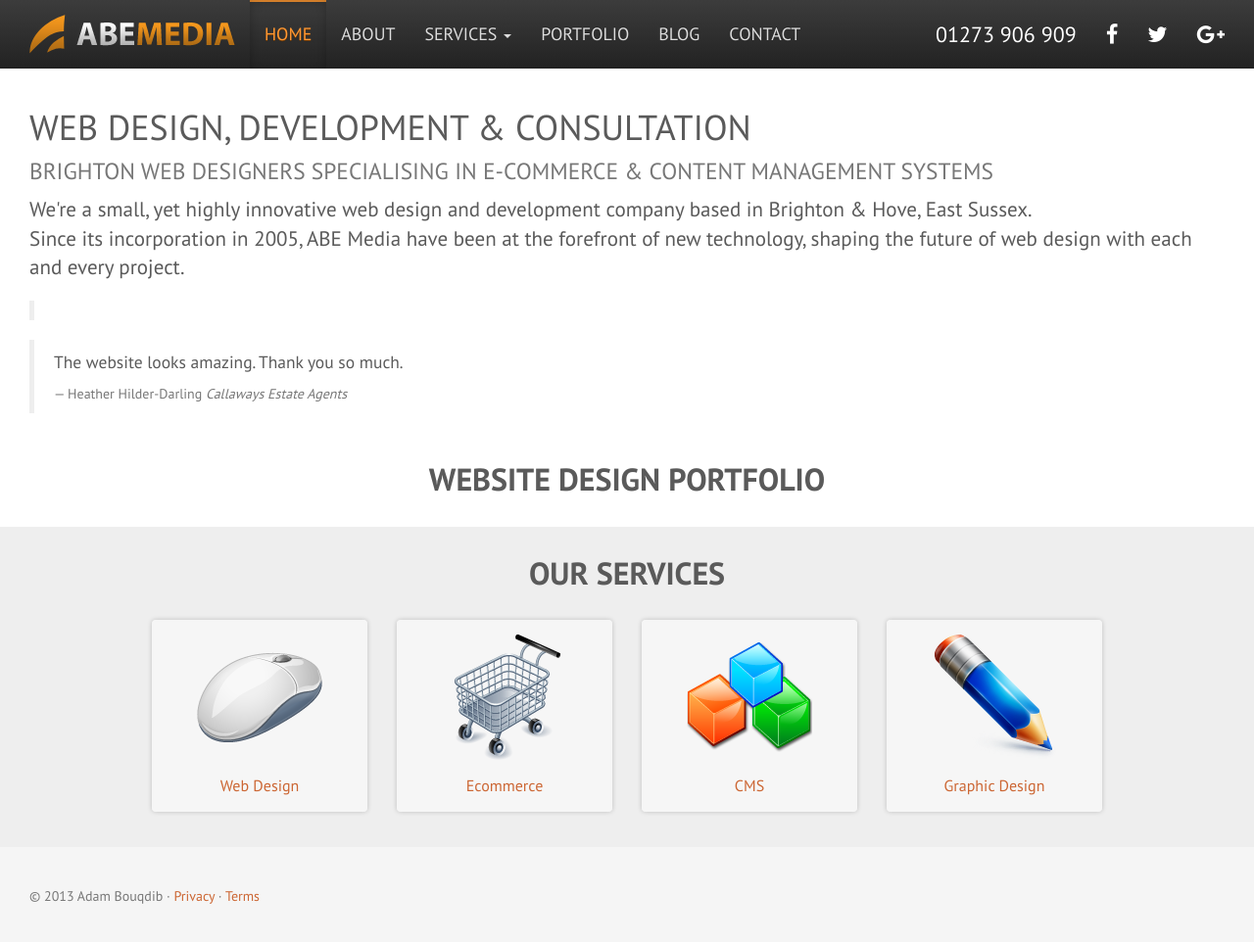
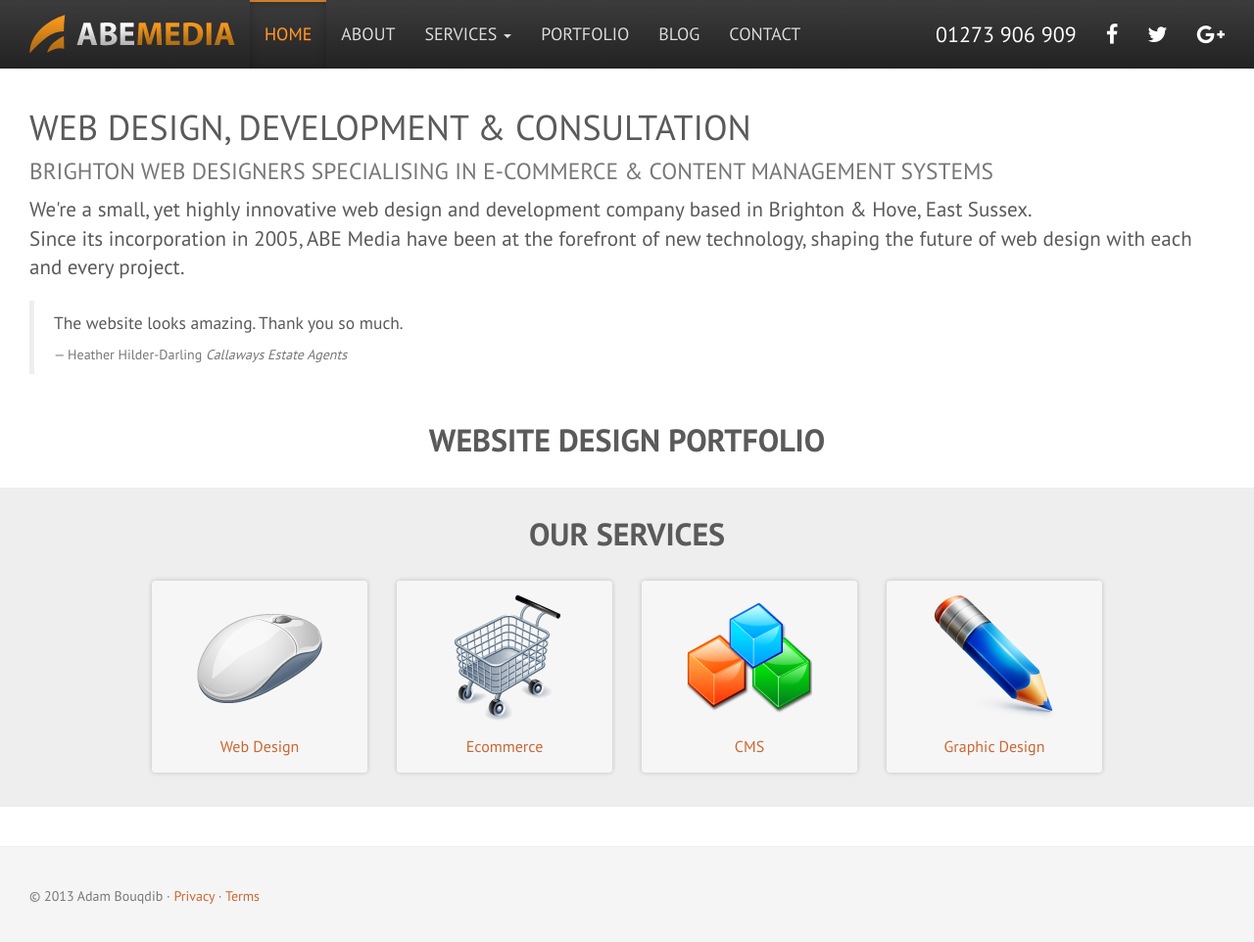
Before and after one commit to abemedia/abemedia.github.io, a Jekyll site: the page built from index.html, in a window 1280 px wide and 965 px high. Shown: the top 962 px of the window at 98% size. Built offline with Jekyll 4.4.1, drawn with Linux system fonts in a browser that asks for light colours; nearby versions of some CDN libraries.

Commit message:
Update index.html

```diff
--- a/index.html
+++ b/index.html
@@ -22,10 +22,7 @@
 <small>Brighton web designers specialising in e-commerce &amp; content management systems</small></h1>
 <p class="lead">We're a small, yet highly innovative web design and development company based in Brighton &amp; Hove, East Sussex.<br>
 Since its incorporation in 2005, ABE Media have been at the forefront of new technology, shaping the future of web design with each and every project.</p>
-<blockquote>
 
-<cite></cite>
-</blockquote>
 <blockquote>
   <p>The website looks amazing. Thank you so much.</p>
   <small>Heather Hilder-Darling <cite title="Callaways Estate Agents">Callaways Estate Agents</cite></small>
```
